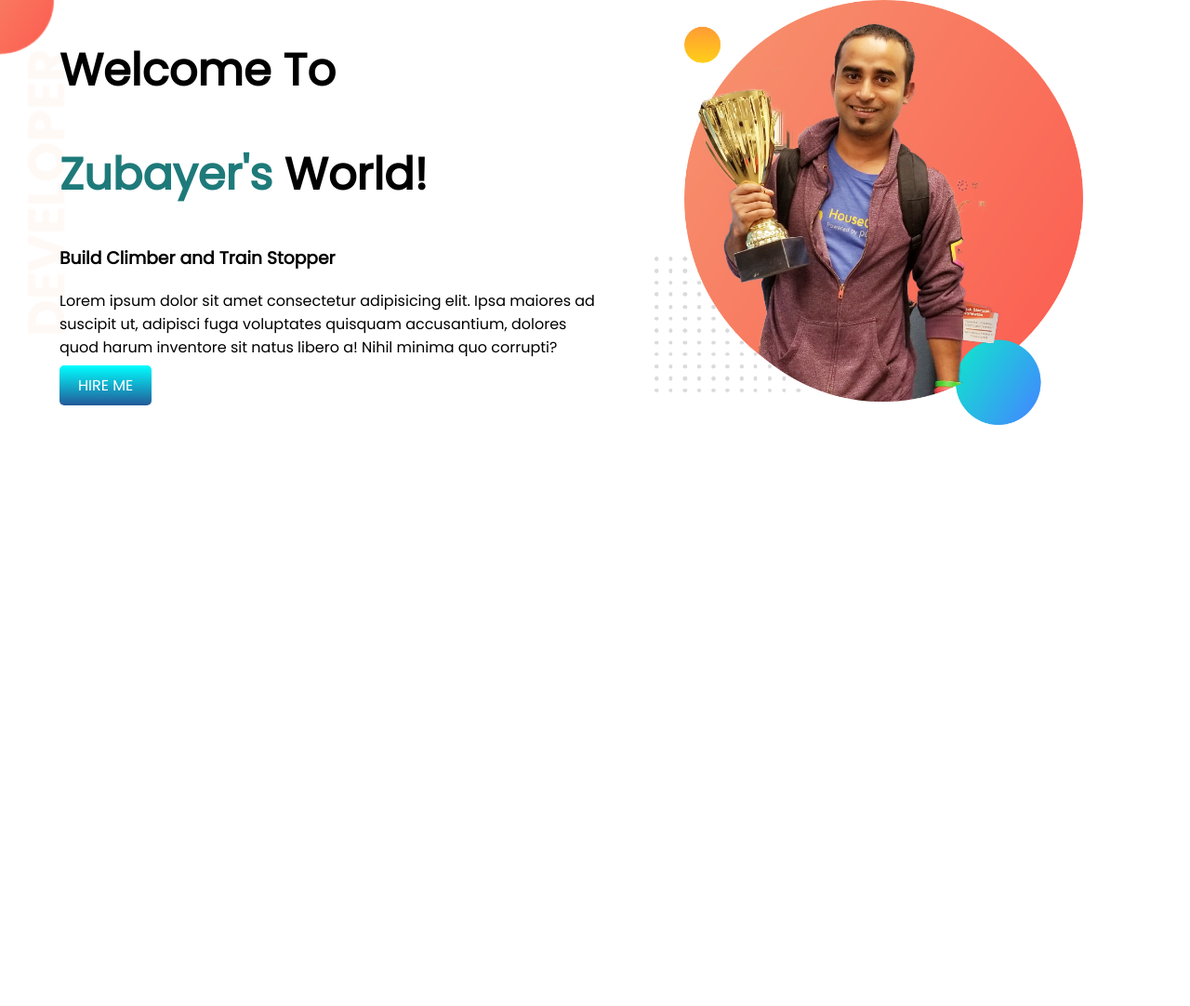
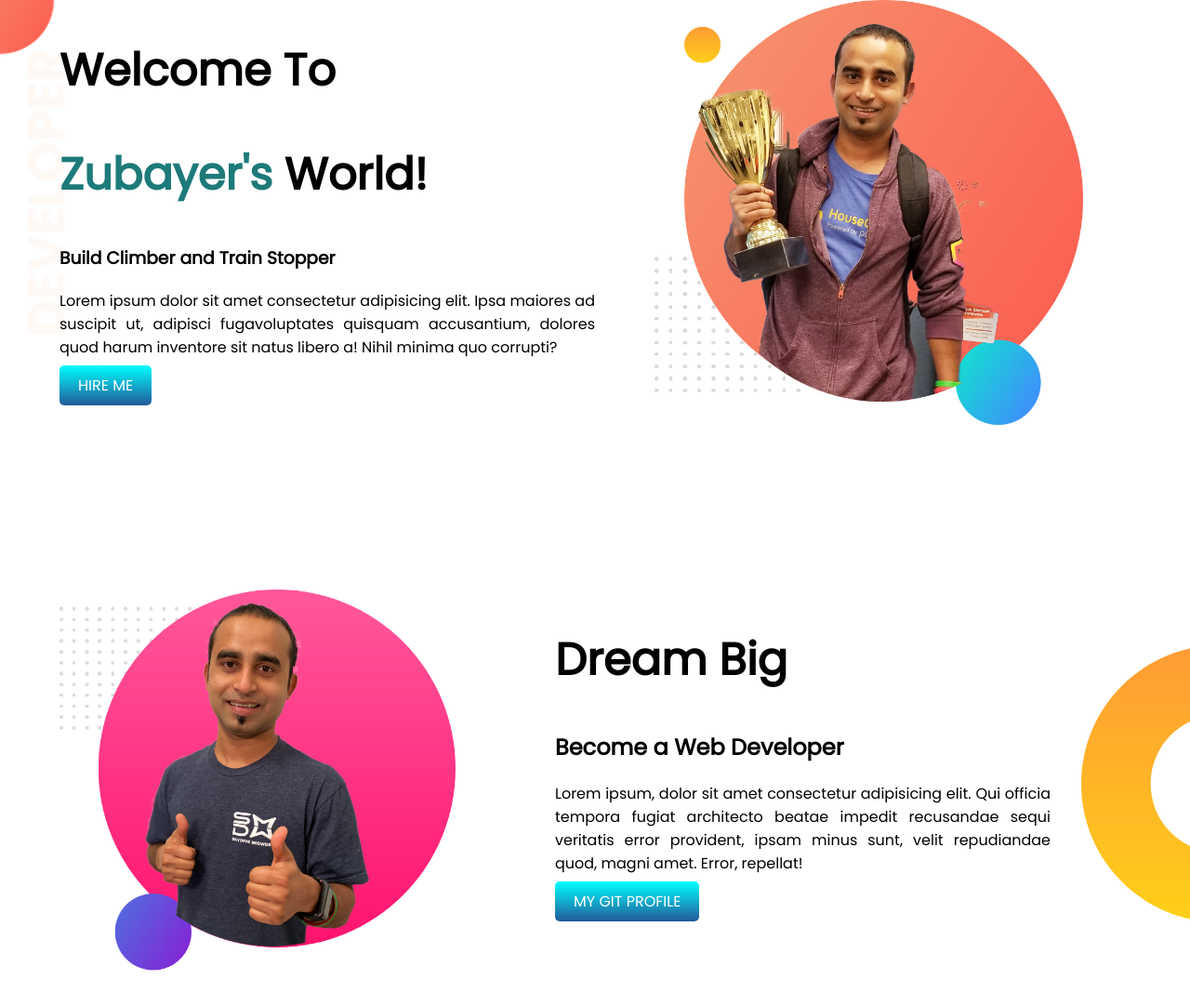
Before and after one commit to zbrpucstd/developer-portfolio, a plain HTML site: page index.html in a window 1280 px wide. Shown: the whole page at 93% size. Before the commit the page ends 800 px from the top, so only its background shows below. Drawn offline with Linux system fonts and the light colour scheme; a web font is replaced by a local one.

Commit message:
next section work done and text aligned

```diff
--- a/index.html
+++ b/index.html
@@ -20,8 +20,9 @@
             <h1>Welcome To</h1>
             <h1><span class="text-color">Zubayer's</span> World!</h1>
             <h3>Build Climber and Train Stopper</h3>
-            <p>Lorem ipsum dolor sit amet consectetur adipisicing elit. Ipsa maiores ad suscipit ut, adipisci fuga
-                voluptates quisquam accusantium, dolores quod harum inventore sit natus libero a! Nihil minima quo
+            <p class="text-align">Lorem ipsum dolor sit amet consectetur adipisicing elit. Ipsa maiores ad suscipit ut,
+                adipisci fugavoluptates quisquam accusantium, dolores quod harum inventore sit natus libero a! Nihil
+                minima quo
                 corrupti?
             </p>
             <a class="hireme-button" href="https://www.linkedin.com/in/zubayer-rashid-28772a1a1/" target="_blank">HIRE
@@ -31,6 +32,21 @@
             <img src="images/jhankar.png" alt="">
         </div>
     </section>
+
+    <section class="second-banner">
+        <div class="details-part">
+            <img src="images/jhankar2.png" alt="">
+        </div>
+        <div id="second-part">
+            <h1>Dream Big</h1>
+            <h2>Become a Web Developer</h2>
+            <p class="text-align">Lorem ipsum, dolor sit amet consectetur adipisicing elit. Qui officia tempora fugiat
+                architecto beatae
+                impedit recusandae sequi veritatis error provident, ipsam minus sunt, velit repudiandae quod, magni
+                amet. Error, repellat!</p>
+            <a class="hireme-button" target="_blank" href="https://github.com/zbrpucstd">MY GIT PROFILE</a>
+        </div>
+    </section>
 </body>
 
 </html>
--- a/style.css
+++ b/style.css
@@ -13,6 +13,7 @@ h1 {
 
 section {
     display: flex;
+    margin-bottom: 170px;
 }
 
 .details-part {
@@ -37,3 +38,18 @@ section {
     background-repeat: no-repeat;
 
 }
+
+.second-banner {
+    background-image: url(images/dream-bg.png);
+    background-repeat: no-repeat;
+    background-position: right;
+}
+
+#second-part {
+    width: 50%;
+    padding-right: 150px;
+}
+
+.text-align {
+    text-align: justify;
+}
```
